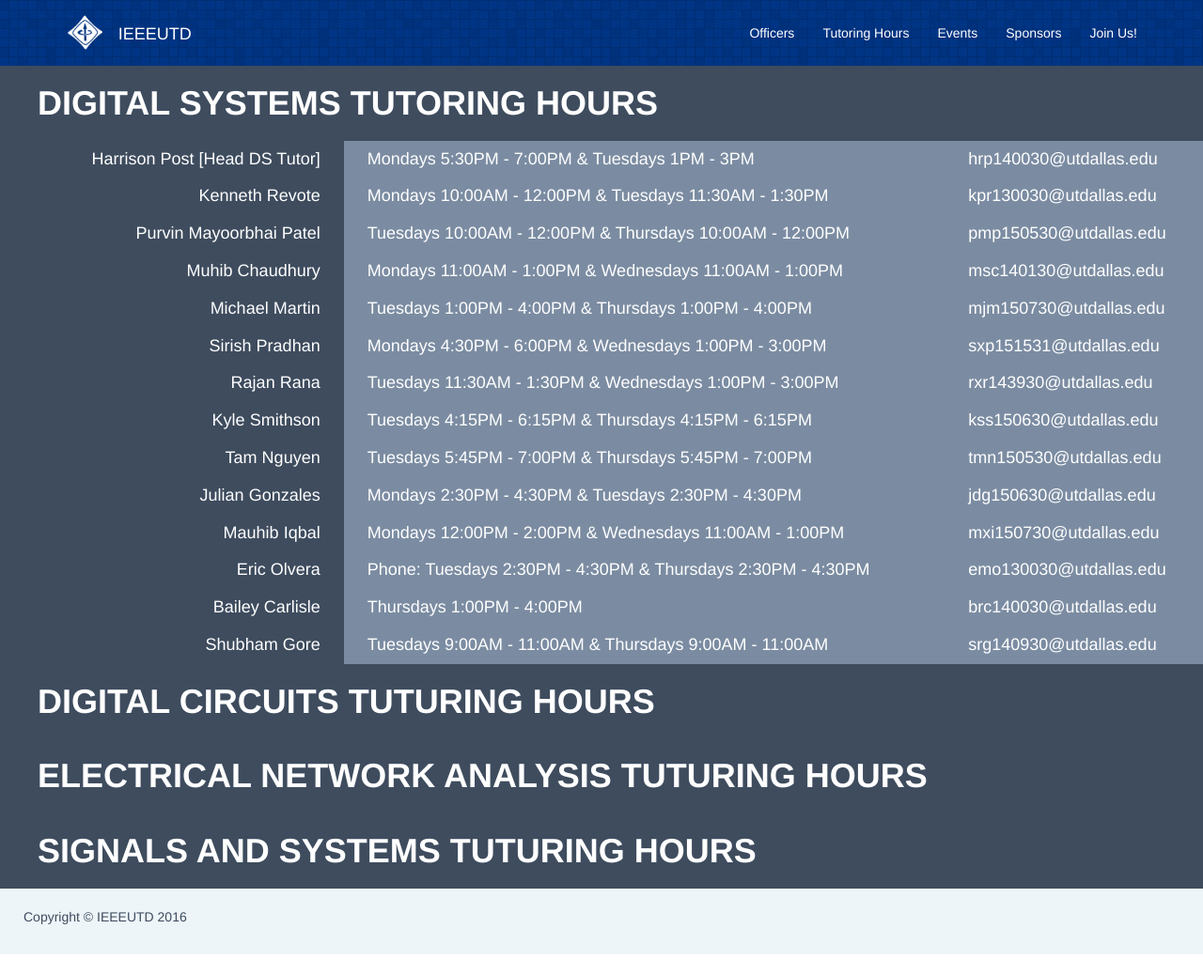
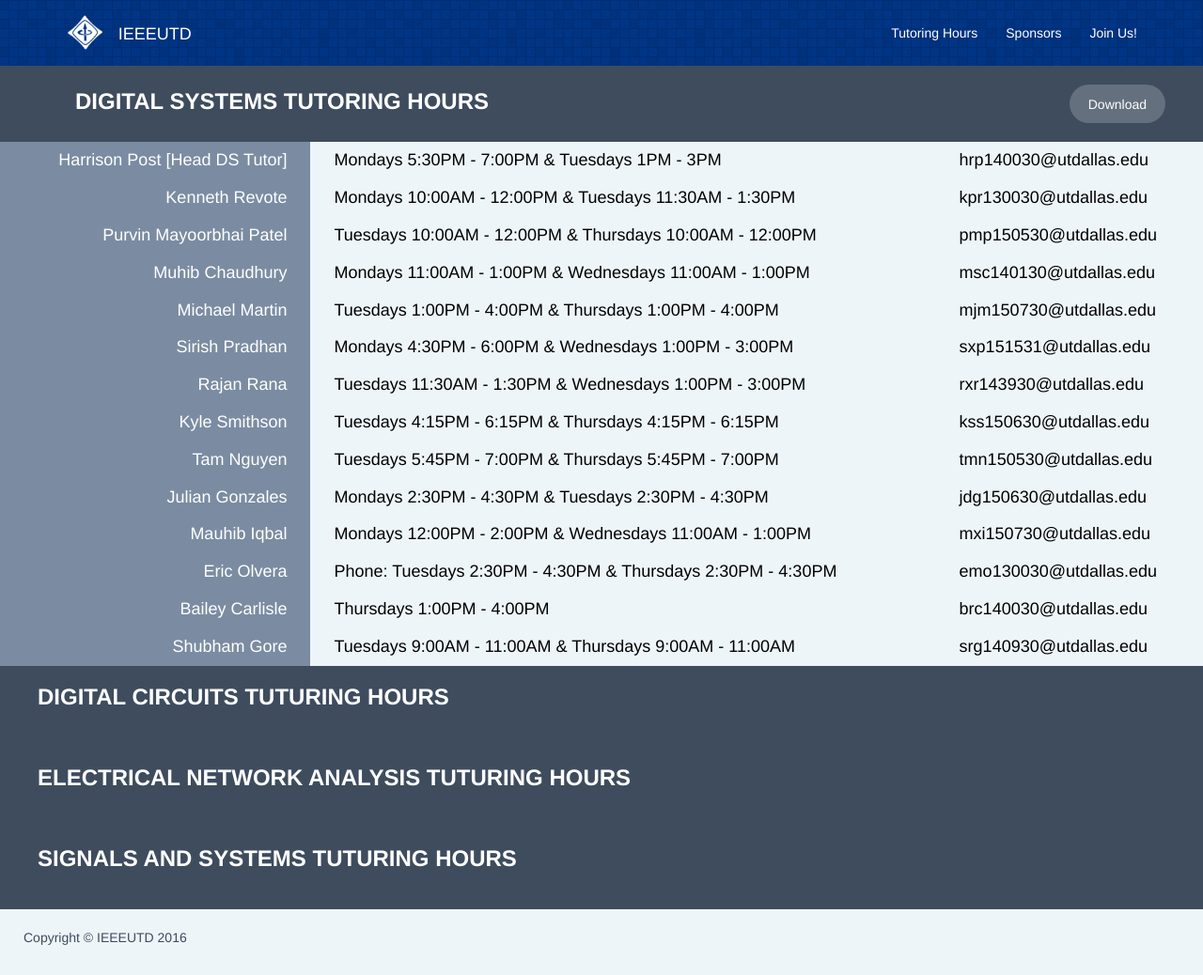
Before and after one commit to IEEEUTD/IEEEUTD.github.io, a Jekyll site: the page Tutoring_Hours.html, which Jekyll copies as it is, in a window 1280 px wide and 1038 px high. Shown: the whole window at 94% size. Built offline with Jekyll 4.4.1, drawn with Linux system fonts in a browser that asks for light colours.

Commit message:
added a lot of stuff.

```diff
--- a/Tutoring_Hours.html
+++ b/Tutoring_Hours.html
@@ -52,17 +52,17 @@
             <!--Collect the nav links, forms, and other content for toggling-->
             <div class="collapse navbar-collapse" id="bs-example-navbar-collapse-1">
                 <ul class="nav navbar-nav navbar-right">
-                     <li>
+                     <!--li>
                         <a href="Officers.html">Officers</a>
+                    </li-->
+                    <li>
+                        <a href="Tutoring_Hours.html">Tutoring Hours</a>
                     </li>
+                    <!--li>
+                        <a href="Events.html">Events</a>
+                    </li-->
                     <li>
-                        <a href="Events.html">Tutoring Hours</a>
-                    </li>
-                    <li>
-                        <a href="Events.html">Events</a>
-                    </li>
-                    <li>
-                        <a href="Events.html">Sponsors</a>
+                        <a href=#>Sponsors</a>
                     </li>
                     <li>
                         <a href="https://docs.google.com/forms/d/e/1FAIpQLSdhTryGR-za59v0iF_rMfr0pf7o91jhy4CHokYMob1L8BL3Yw/viewform">Join Us!</a>
@@ -78,9 +78,14 @@
         <div class="row container1">
             <div class="col-lg-12">
                 <div class="Digital_System_Section">
-                    <h1>
-                        <b>DIGITAL SYSTEMS TUTORING HOURS</b>
-                    </h1>
+                    <div class="title_section">
+                        <h3>
+                            <b>DIGITAL SYSTEMS TUTORING HOURS</b>
+                        </h3>
+                    </div>
+                     <div class="button_section">
+                        <p><a href="documents/hours/DS_Schedule.pdf" class=button>Download</a></p>
+                    </div>
                     <table style="width:100%">
                         <tr>
                             <th class="tablecolor1"><h4>Harrison Post [Head DS Tutor]   </h4></th>
@@ -153,6 +158,7 @@
                             <th class="tablecolor3"><h4>srg140930@utdallas.edu</h4></th>
                         </tr>
                     </table>
+
                 </div>
             </div>
         </div>
@@ -161,9 +167,9 @@
         <div class="row container2">
             <div class="col-lg-12">
                 <div class="Digital_Circuits_Section">
-                    <h1>
+                    <h3>
                         <b>DIGITAL CIRCUITS TUTURING HOURS</b>
-                    </h1>
+                    </h3>
                 </div>
             </div>
     </article>
@@ -171,9 +177,9 @@
         <div class="row container3">
             <div class="col-lg-12">
                 <div class="ENA_Section">
-                    <h1>
+                    <h3>
                         <b>ELECTRICAL NETWORK ANALYSIS TUTURING HOURS</b>
-                    </h1>
+                    </h3>
                 </div>
             </div>
     </article>
@@ -181,9 +187,9 @@
         <div class="row container4">
             <div class="col-lg-12">
                 <div class="Signals_Section">
-                    <h1>
+                    <h3>
                         <b>SIGNALS AND SYSTEMS TUTURING HOURS</b>
-                    </h1>
+                    </h3>
                 </div>
             </div>
     </article>
--- a/css/tutoringpage.css
+++ b/css/tutoringpage.css
@@ -60,40 +60,79 @@ ul.nav a:hover
 /*-----------------------------------------------------------------------------------------------*/
 .container1
 {
-    background-color: #eef5f9;
+    background-color:#3e4c5e;
 }
 .Digital_System_Section
 {
     color: black;
     text-decoration: none;
-
+    background-color: #3e4c5e;
     margin-top: 0px;
 }
 
-div.Digital_System_Section h1
+div.Digital_System_Section h3
 {
     background-color: #3e4c5e;
     margin-left: 0px;
+    color:white;
+
+    padding-top: 10px;
+    padding-left: 40px;
+    padding-bottom: 10px;
+    margin-bottom: 0px;
+    margin-top: 0px;
+
+    display: block;
+    float: left;
+}
+
+div.button_section
+{
+    background-color: #3e4c5e;
+    width: 30%;
+    float: right;
+    padding-top: 90px;
+    padding-right: 40px;
+    padding-bottom: 20px;
+    margin-bottom: 0px;
+    float: right;
+}
+
+div.title_section
+{
+    background-color: #3e4c5e;
     color:white ;
 
-    padding-top: 90px;
+    padding-top: 85px;
     padding-left: 40px;
     padding-bottom: 20px;
-    margin-bottom: 0px;
-    margin-top: 0px;
+    width: 70%;
+    display: block;
+    float:left;
 }
 
-div.Digital_Circuits_Section h1, div.ENA_Section h1, div.Signals_Section h1
+@media all and (max-width: 990px)
+{
+    div.title_section
+    {
+         padding-left: 0px;
+    }
+}
+
+div.Digital_Circuits_Section h3, div.ENA_Section h3, div.Signals_Section h3
 {
     background-color: #3e4c5e;
     margin-left: 0px;
     color:white ;
 
     padding-top: 20px;
+    padding-right: 20px;
     padding-left: 40px;
-    padding-bottom: 20px;
+    padding-bottom: 40px;
     margin-bottom: 0px;
     margin-top: 0px;
+
+
 }
 
 table
@@ -104,25 +143,25 @@ table
 .tablecolor1
 {
     color: white;
-    background-color: #3e4c5e;
-    padding-left:40px;
+    background-color: #7b8ca2;
     text-align: right;
     padding-right: 25px;
+
 }
 
 .tablecolor2
 {
-    color:white;
+    color: black;
     text-align: left;
-    background-color: #7b8ca2;
+    background-color: #eef5f9;
     padding-left: 25px;
 }
 
 
 .tablecolor3
 {
-    color:white;
-    background-color: #7b8ca2;
+    color: black;
+    background-color: #eef5f9;
     text-decoration: none;
 }
 
@@ -143,3 +182,22 @@ footer div.row div.col-lg-12
     padding-bottom: 20px;
     padding-left: 40px;
 }
+
+p > a.button
+{
+    color: white;
+    text-decoration: none;
+    background: rgba(255,255,255, 0.2);
+    padding: 10.5px 20px 10.5px 20px;
+    border-radius: 40px;
+    float: right;
+}
+
+p > a.button:hover
+{
+    background-color: #e73d44;
+
+    transition: all ease-in-out 0.3s;
+    -webkit-transition: all ease-in-out 0.3s;
+
+}
```
Also changed, not shown: index.html (+16 -13 lines), 6 other files.
